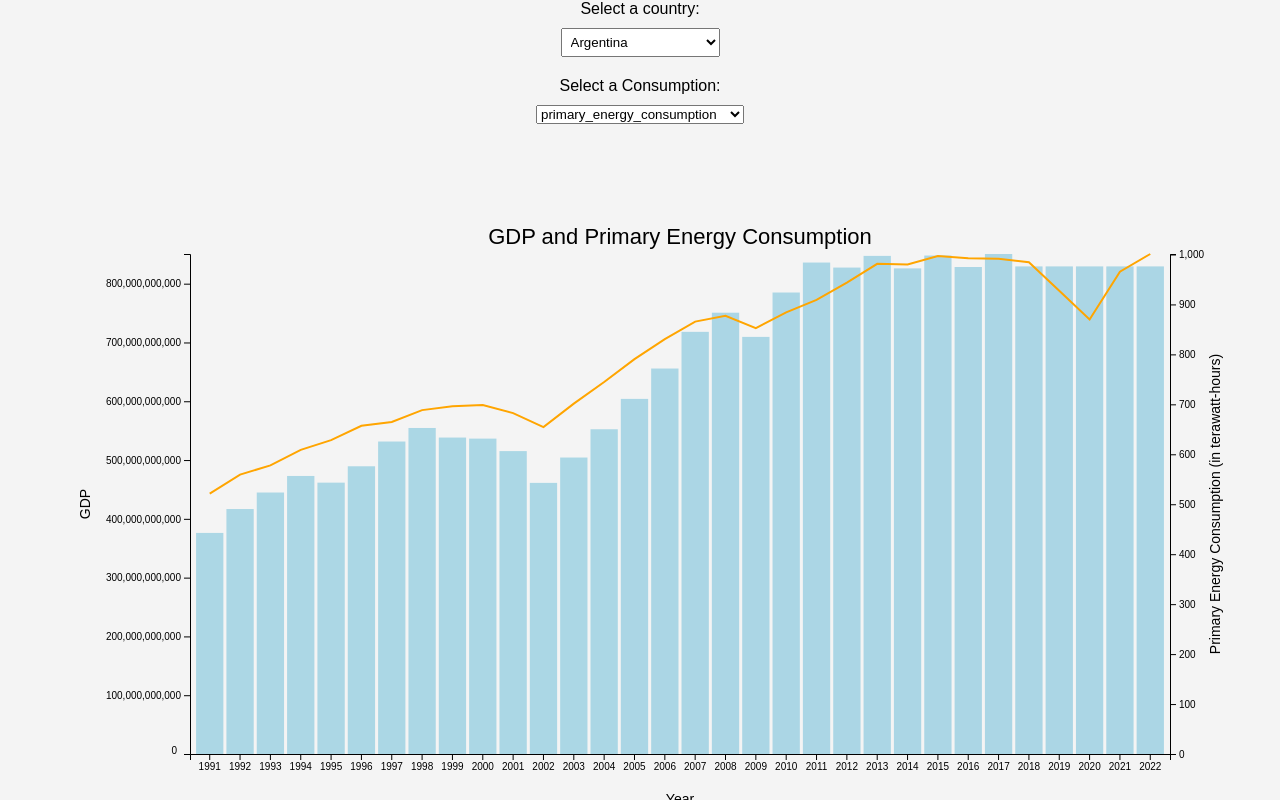
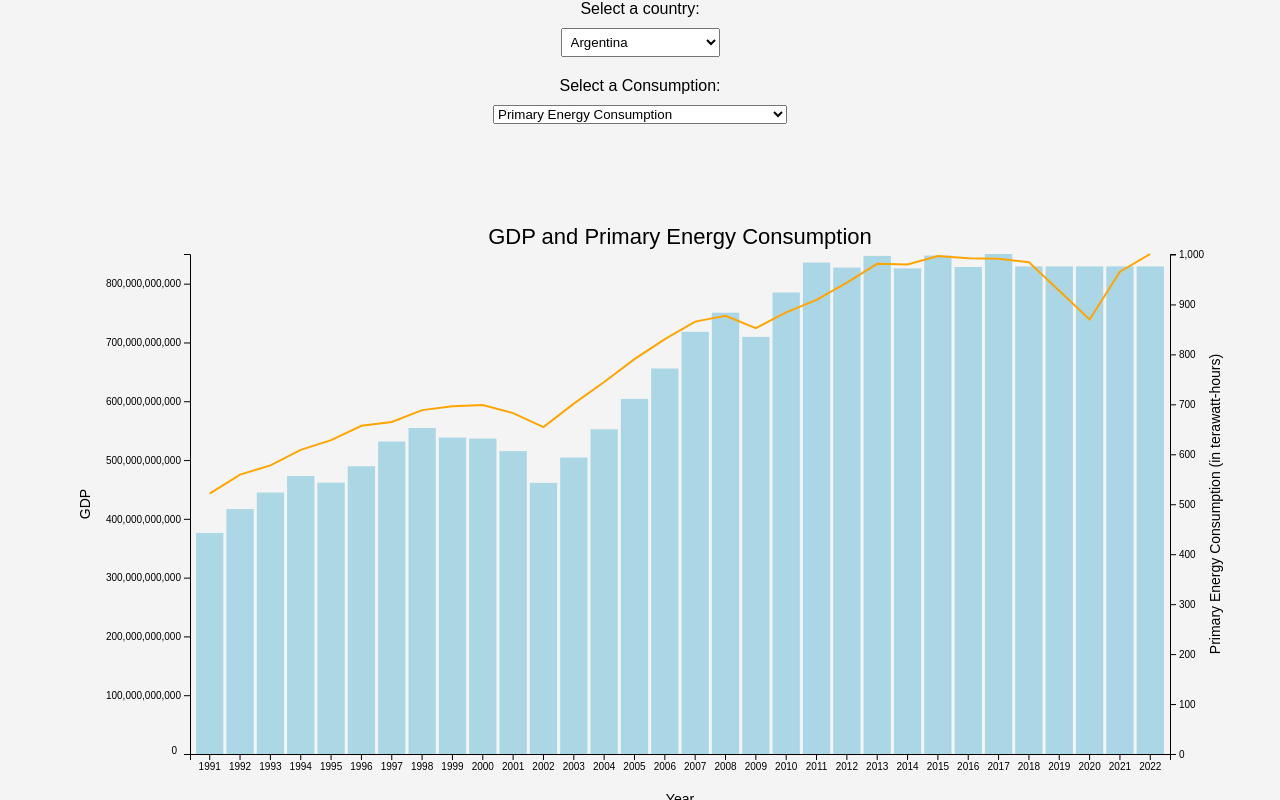
Before and after one commit to Pradyothsp/dv-world-energy-consumption, a plain HTML site: page pareto.html in a window 1280 px wide. Drawn offline with nearby package versions, Linux system fonts and the light colour scheme.

Commit message:
pareto chart: Fix. 2nd filter and formated the dropdown option

```diff
--- a/pareto.html
+++ b/pareto.html
@@ -15,7 +15,7 @@
     <label for="countrySelect">Select a country:</label>
     <select id="countrySelect"></select>
 
-    <label for="countrySelect">Select a Consumption:</label>
+    <label for="EnergySelect">Select a Consumption:</label>
     <select id="consumptionSelect"></select>
 
     <!-- Wrap the chart in a container div -->
--- a/pareto.js
+++ b/pareto.js
@@ -13,18 +13,28 @@ d3.json("data/world_clean_dataset.json").then(function (data) {
     // After populating the select element with country options
     console.log("Dropdown Options:", countries);
 
-    // Get unique consumption types
-    const consumptionSelect = [
-        "primary_energy_consumption",
-        "coal_cons_per_capita",
-        "gas_energy_per_capita",
-        "hydro_elec_per_capita",
-        "low_carbon_energy_per_capita",
-        "oil_energy_per_capita",
-        "renewables_energy_per_capita",
-        "renewables_consumption",
-        "fossil_fuel_consumption"
-    ];
+    // Define a mapping for consumption types
+    const consumptionTypeMapping = {
+        "primary_energy_consumption": "Primary Energy Consumption",
+        "coal_cons_per_capita": "Coal Consumption per Capita",
+        "gas_energy_per_capita": "Gas Energy Consumption per Capita",
+        "hydro_elec_per_capita": "Hydroelectric Energy Consumption per Capita",
+        "low_carbon_energy_per_capita": "Low Carbon Energy Consumption per Capita",
+        "oil_energy_per_capita": "Oil Energy Consumption per Capita",
+        "renewables_energy_per_capita": "Renewables Energy Consumption per Capita",
+        "renewables_consumption": "Renewables Consumption",
+        "fossil_fuel_consumption": "Fossil Fuel Consumption"
+    };
+
+    // Reverse mapping for line chart processing
+    const consumptionTypeInternalMapping = Object.fromEntries(
+        Object.entries(consumptionTypeMapping).map(([key, value]) => [value, key])
+    );
+
+    // Use the mapped names for dropdown options
+    const consumptionSelect = Object.values(consumptionTypeMapping);
+
+
 
     // After populating the consumption type select element
     console.log("Consumption Type Options:", consumptionSelect);
@@ -201,19 +211,21 @@ d3.json("data/world_clean_dataset.json").then(function (data) {
     }
 
     // Initial update with the first country in the list
-    updateChart(countries[0], consumptionSelect[0]);
+    updateChart(countries[0], consumptionTypeInternalMapping[consumptionSelect[0]]);
 
-    // Add event listeners to update the chart when the user selects a different country or consumption type
+    // Add event listener to update the chart when the user selects a different country
     d3.select("#countrySelect").on("change", function () {
         const selectedCountry = d3.select(this).property("value");
-        const selectedType = d3.select("#consumptionSelect").property("value");
-        updateChart(selectedCountry, selectedType);
+        const selectedTypeDisplay = d3.select("#consumptionSelect").property("value");
+        const selectedTypeInternal = consumptionTypeInternalMapping[selectedTypeDisplay];
+        updateChart(selectedCountry, selectedTypeInternal, selectedTypeDisplay);
     });
 
     d3.select("#consumptionSelect").on("change", function () {
-        const selectedType = d3.select(this).property("value");
+        const selectedTypeDisplay = d3.select(this).property("value");
+        const selectedTypeInternal = consumptionTypeInternalMapping[selectedTypeDisplay];
         const selectedCountry = d3.select("#countrySelect").property("value");
-        updateChart(selectedCountry, selectedType);
+        updateChart(selectedCountry, selectedTypeInternal);
     });
 
 
--- a/styles.css
+++ b/styles.css
@@ -33,6 +33,11 @@ label {
   margin-bottom: 20px;
 }
 
+#EnergySelect {
+  padding: 5px;
+  margin-bottom: 20px;
+}
+
 .tooltip {
   position: absolute;
   background-color: white;
```
